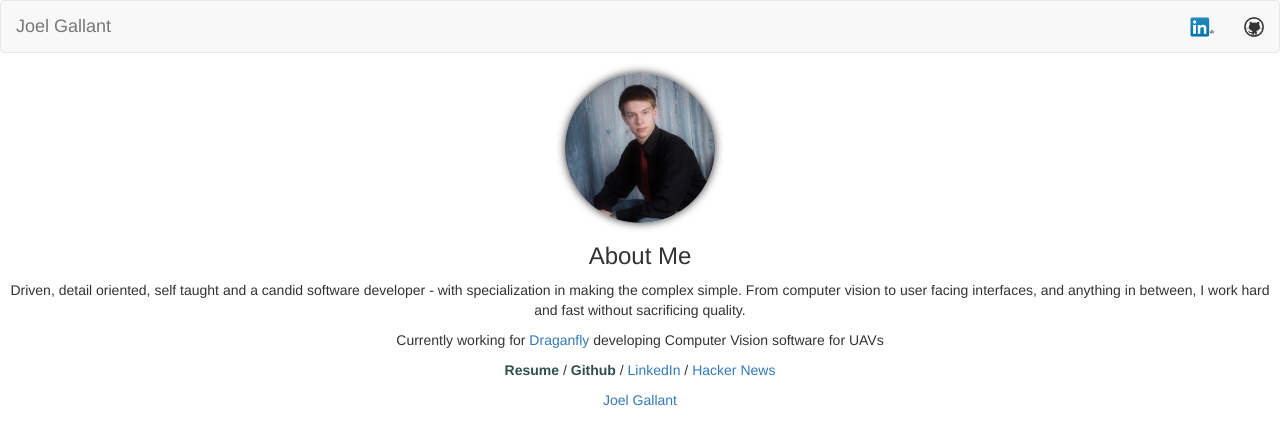
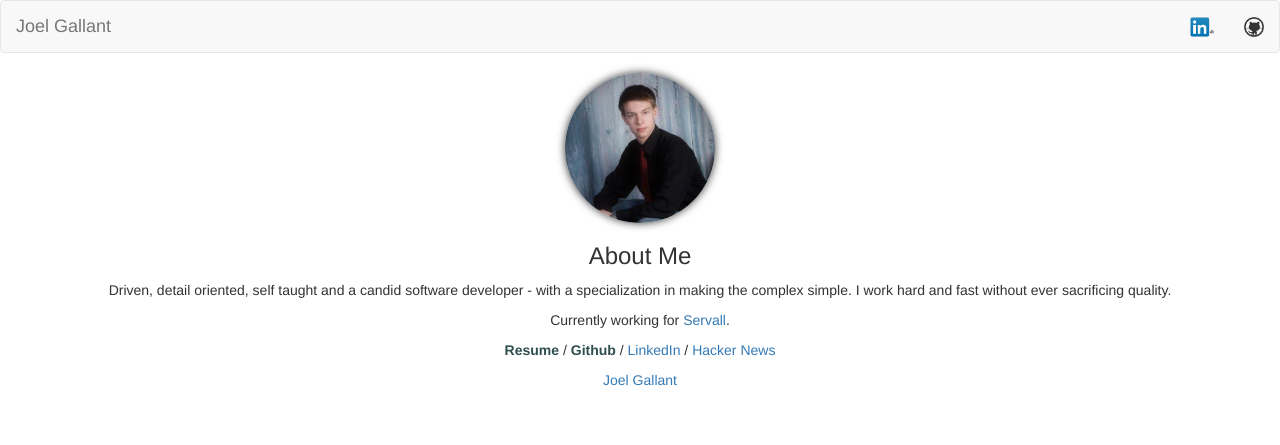
Before and after one commit to joelg236/joelg236.github.io, a Jekyll site: the page built from index.html, in a window 1280 px wide. Shown: the top 445 px of the page. Built offline with Jekyll 4.4.1, drawn with Linux system fonts in a browser that asks for light colours; nearby versions of some CDN libraries; comment, search, counter and statistics services are not loaded.

Commit message:
Small adjustments to site

```diff
--- a/_layouts/default.html
+++ b/_layouts/default.html
@@ -1,5 +1,4 @@
 <!DOCTYPE html>
-
 <html lang="en">
     <head>
         {% include header.html %}
--- a/index.html
+++ b/index.html
@@ -15,14 +15,18 @@ layout: default
     -webkit-box-shadow: 0 0 8px rgba(0, 0, 0, .8);
     -moz-box-shadow: 0 0 8px rgba(0, 0, 0, .8);
 }
+
+/* hack linkedin css */
+.LI-badge-container.horizontal.light .LI-more-info { padding-top: 0 !important; }
+.LI-view-profile { float: left; }
 </style>
 
 <div id="photoid"></div>
 
 <div class="center">
     <h3>About Me</h3>
-    <p>Driven, detail oriented, self taught and a candid software developer - with specialization in making the complex simple. From computer vision to user facing interfaces, and anything in between, I work hard and fast without sacrificing quality.</p>
-    <p>Currently working for <a href="http://www.draganfly.com/">Draganfly</a> developing Computer Vision software for UAVs</p>
+    <p>Driven, detail oriented, self taught and a candid software developer - with a specialization in making the complex simple. I work hard and fast without ever sacrificing quality.</p>
+    <p>Currently working for <a href="http://servalldev.com/">Servall</a>.</p>
 
     <b><a style="color:darkslategrey;" href="/resume">Resume</a></b> /
     <b><a style="color:darkslategrey;" href="https://github.com/joelgallant">Github</a></b> /
```
Also changed, not shown: _includes/header.html (+1 -9 lines), favicon.ico, 1 other file. Lines whose indentation alone changed are shown as unchanged.
